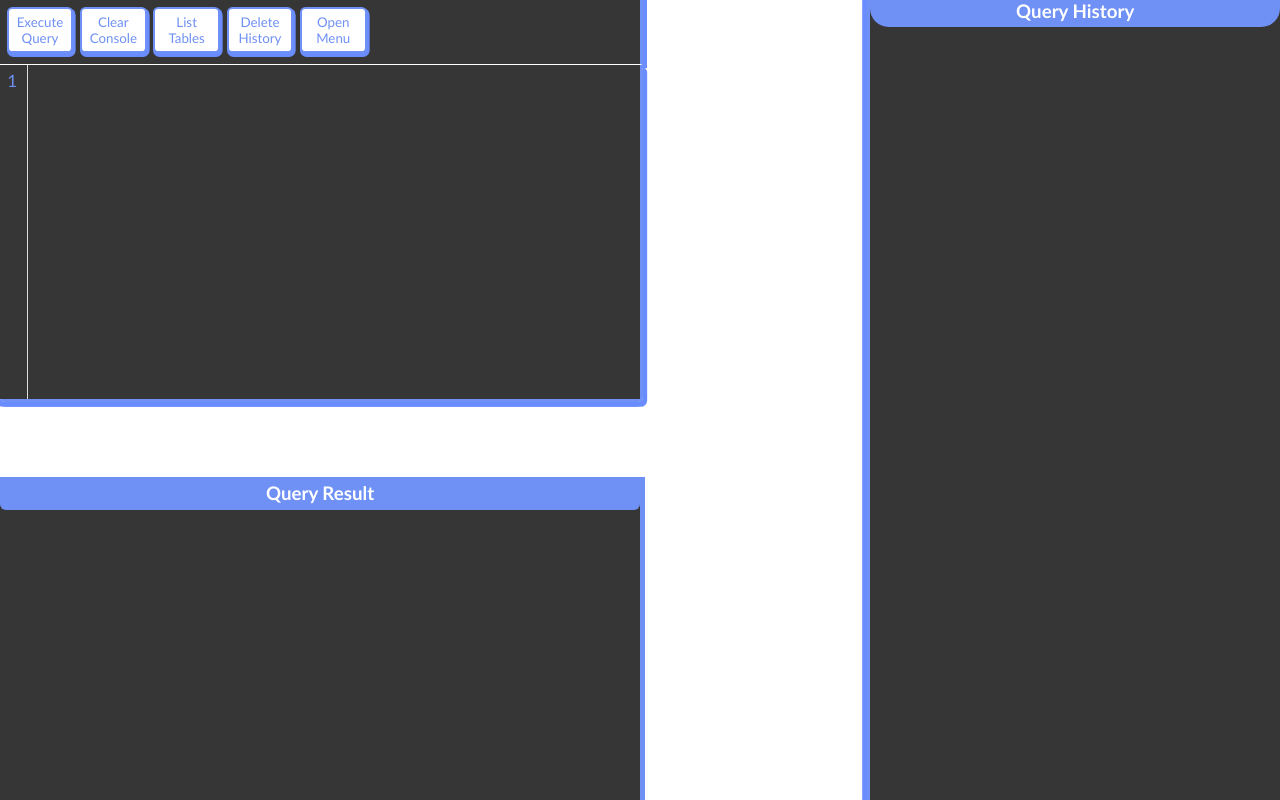
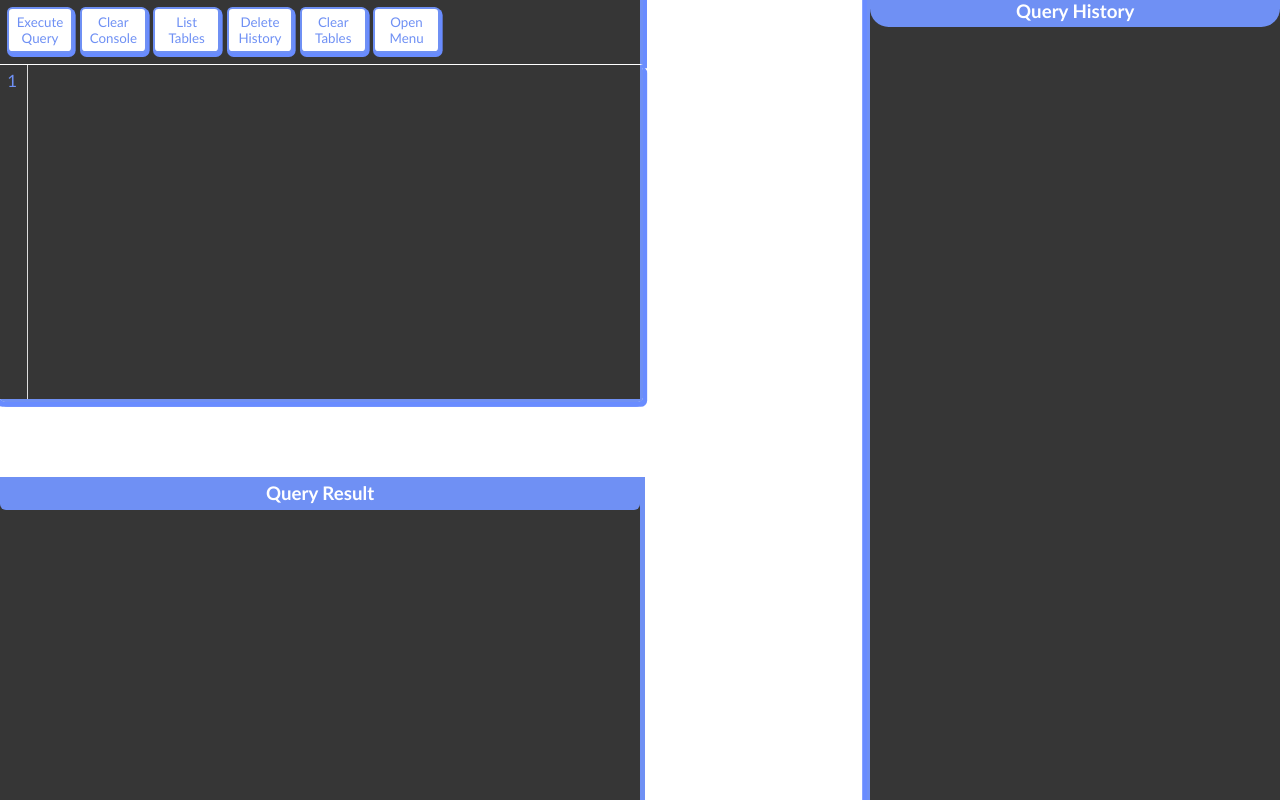
Before and after one commit to Stammak93/pg-playground, a Next.js app: page / in a window 1280 px wide. Built offline with nearby package versions, Linux system fonts and the light colour scheme.

Commit message:
added button for clearing user created tables

```diff
--- a/components/Toolbar.tsx
+++ b/components/Toolbar.tsx
@@ -1,7 +1,7 @@
 import type { Dispatch, SetStateAction } from "react";
 import { sendQuery } from "../utility/querying";
 import type { QueryObject, MetaData } from "../variousTypes";
-import { LIST_TABLES_QUERY_FULL } from "../utility/list-tables-query";
+import { LIST_TABLES_QUERY_FULL, CLEAR_ALL_TABLES } from "../utility/list-tables-query";
 import { useSqlQueryStore } from "../utility/zustand/sql-query-store";
 import MenuModal from "./faker-menu/MenuModal";
 
@@ -15,6 +15,7 @@ const Toolbar = ({ setQueryResult }: ToolbarProps) => {
 
     // check utility/zustand/sql-query-store for details.
     const sqlQuery = useSqlQueryStore(state => state.sqlQuery);
+    const updateQuery = useSqlQueryStore(state => state.updateQuery);
     const removeQuery = useSqlQueryStore(state => state.removeQuery);
     const updateQueryHistory = useSqlQueryStore(state => state.updateQueryHistory);
     const removeAllQueries = useSqlQueryStore(state => state.removeAllQueries);
@@ -71,6 +72,11 @@ const Toolbar = ({ setQueryResult }: ToolbarProps) => {
                 onClick={() => removeAllQueries()}>
                     Delete History
             </button>
+            <button
+                className="toolbar-container__button-delete tl-btn"
+                onClick={() => updateQuery(CLEAR_ALL_TABLES)}>
+                    Clear Tables
+            </button>
             <MenuModal />
         </div>
     );
--- a/utility/list-tables-query.ts
+++ b/utility/list-tables-query.ts
@@ -23,7 +23,7 @@ END LOOP;
 END
 $do$;`
 
-export const CLEAR_ALL_TABLES = `-- WARNING: this will clear all user created tables, not just fake tables!!!
+export const CLEAR_ALL_TABLES = `-- WARNING: this will clear all user created tables!!!
 DO
 $do$
 DECLARE
```
